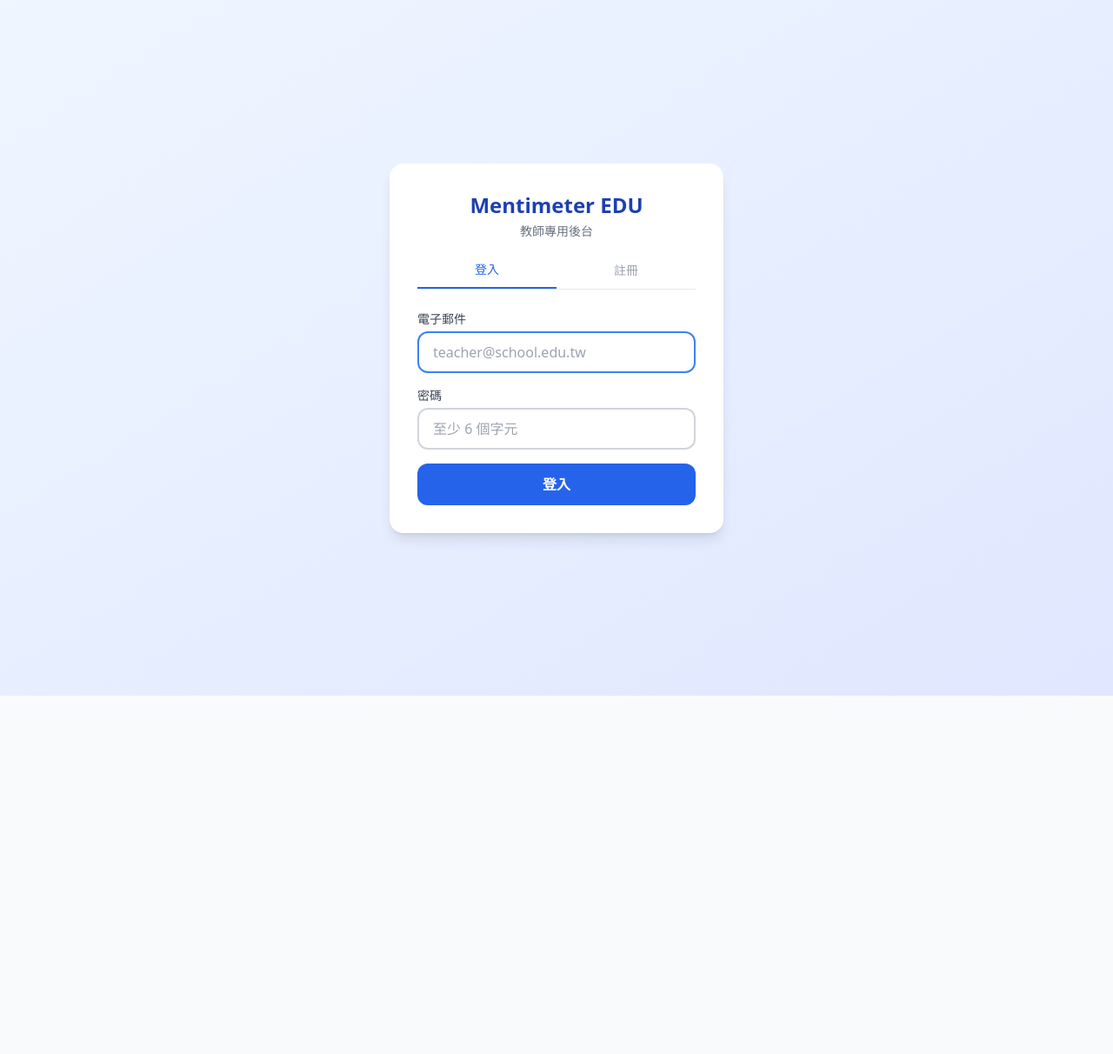
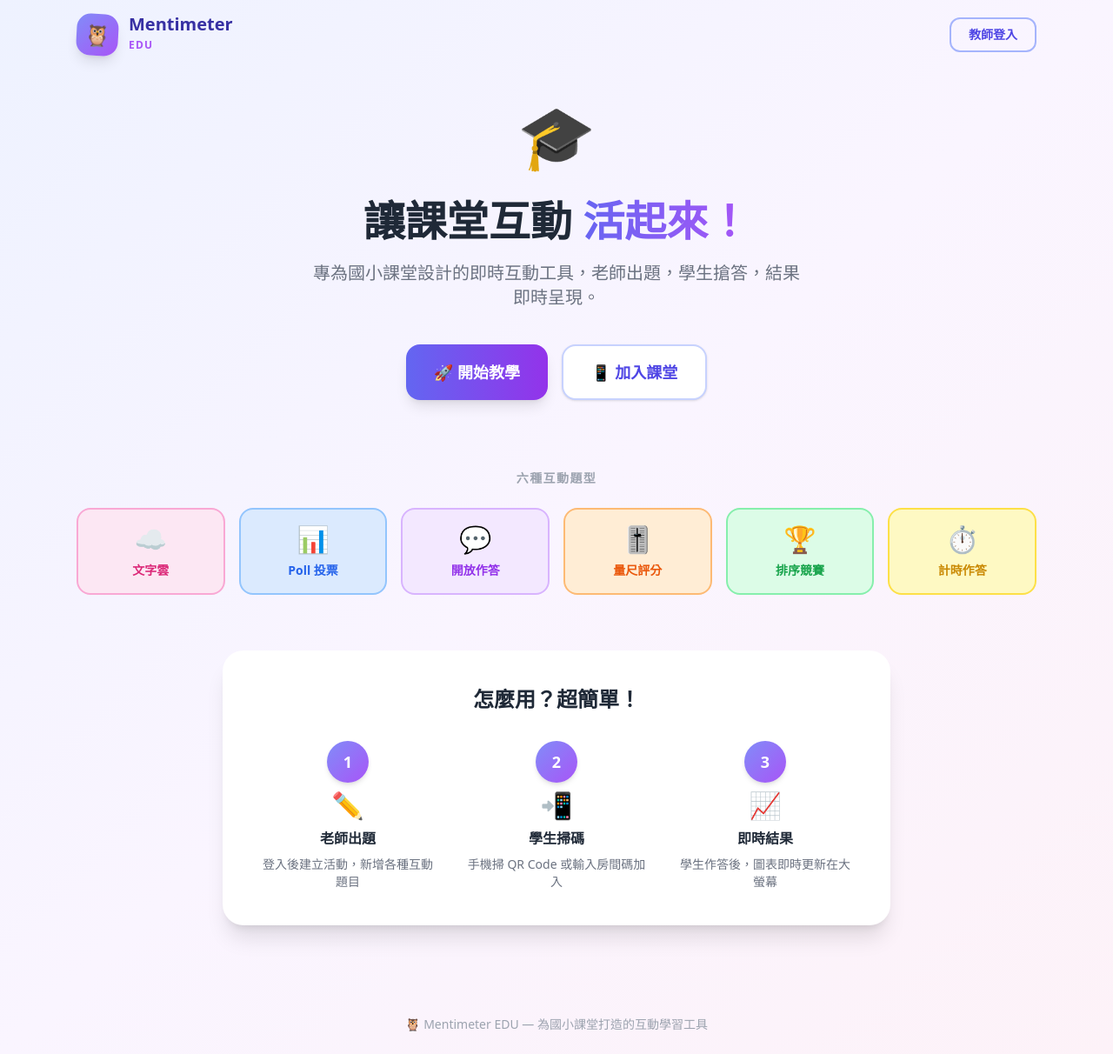
Before and after one commit to prayer168/mentimeter-edu, a React (Vite) app in the folder frontend/: page / in a window 1280 px wide. Before the commit this address led to /login. Shown: the whole page at 87% size. Before the commit the page ends 800 px from the top, so only its background shows below. Built offline with nearby package versions, Linux system fonts and the light colour scheme; no server answers; the HTML template or start-up script is replaced by a standard one.

Commit message:
feat: add cute landing homepage

```diff
--- a/frontend/src/App.tsx
+++ b/frontend/src/App.tsx
@@ -1,6 +1,7 @@
 import { BrowserRouter, Routes, Route, Navigate } from 'react-router-dom'
 import { AuthProvider } from './contexts/AuthContext'
 import ProtectedRoute from './components/ProtectedRoute'
+import HomePage from './pages/HomePage'
 import TeacherLogin from './pages/TeacherLogin'
 import TeacherDashboard from './pages/TeacherDashboard'
 import TeacherPresent from './pages/TeacherPresent'
@@ -13,7 +14,7 @@
     <AuthProvider>
       <BrowserRouter>
         <Routes>
-          <Route path="/" element={<Navigate to="/teacher" replace />} />
+          <Route path="/" element={<HomePage />} />
           <Route path="/login" element={<TeacherLogin />} />
           <Route
             path="/teacher"
--- /dev/null
+++ b/frontend/src/pages/HomePage.tsx
@@ -0,0 +1,109 @@
+import { useNavigate } from 'react-router-dom'
+
+const FEATURES = [
+  { icon: '☁️', label: '文字雲', color: 'bg-pink-100 border-pink-300', text: 'text-pink-600' },
+  { icon: '📊', label: 'Poll 投票', color: 'bg-blue-100 border-blue-300', text: 'text-blue-600' },
+  { icon: '💬', label: '開放作答', color: 'bg-purple-100 border-purple-300', text: 'text-purple-600' },
+  { icon: '🎚️', label: '量尺評分', color: 'bg-orange-100 border-orange-300', text: 'text-orange-600' },
+  { icon: '🏆', label: '排序競賽', color: 'bg-green-100 border-green-300', text: 'text-green-600' },
+  { icon: '⏱️', label: '計時作答', color: 'bg-yellow-100 border-yellow-300', text: 'text-yellow-600' },
+]
+
+export default function HomePage() {
+  const navigate = useNavigate()
+
+  return (
+    <div className="min-h-screen bg-gradient-to-br from-indigo-50 via-purple-50 to-pink-50">
+
+      {/* Header */}
+      <header className="flex items-center justify-between px-6 py-4 max-w-6xl mx-auto">
+        <div className="flex items-center gap-3">
+          {/* Cute Logo */}
+          <div className="w-12 h-12 rounded-2xl bg-gradient-to-br from-indigo-400 to-purple-500 flex items-center justify-center shadow-lg text-2xl rotate-3 hover:rotate-0 transition-transform">
+            🦉
+          </div>
+          <div>
+            <h1 className="text-xl font-extrabold text-indigo-800 leading-none">Mentimeter</h1>
+            <span className="text-xs font-bold text-purple-500 tracking-widest">EDU</span>
+          </div>
+        </div>
+        <button
+          onClick={() => navigate('/login')}
+          className="px-5 py-2 text-sm font-semibold text-indigo-600 border-2 border-indigo-300 rounded-xl hover:bg-indigo-50 transition-colors"
+        >
+          教師登入
+        </button>
+      </header>
+
+      {/* Hero Section */}
+      <main className="max-w-6xl mx-auto px-6 pt-12 pb-20 text-center">
+        <div className="text-7xl mb-6 animate-bounce">🎓</div>
+
+        <h2 className="text-5xl font-extrabold text-gray-800 mb-4 leading-tight">
+          讓課堂互動
+          <span className="bg-gradient-to-r from-indigo-500 to-purple-500 bg-clip-text text-transparent"> 活起來！</span>
+        </h2>
+        <p className="text-xl text-gray-500 mb-10 max-w-xl mx-auto">
+          專為國小課堂設計的即時互動工具，老師出題，學生搶答，結果即時呈現。
+        </p>
+
+        <div className="flex flex-col sm:flex-row gap-4 justify-center mb-20">
+          <button
+            onClick={() => navigate('/teacher')}
+            className="px-8 py-4 bg-gradient-to-r from-indigo-500 to-purple-600 text-white text-lg font-bold rounded-2xl shadow-lg hover:shadow-xl hover:scale-105 transition-all"
+          >
+            🚀 開始教學
+          </button>
+          <button
+            onClick={() => navigate('/join')}
+            className="px-8 py-4 bg-white text-indigo-600 text-lg font-bold rounded-2xl border-2 border-indigo-200 shadow hover:shadow-md hover:scale-105 transition-all"
+          >
+            📱 加入課堂
+          </button>
+        </div>
+
+        {/* Features */}
+        <div className="mb-16">
+          <p className="text-sm font-bold text-gray-400 uppercase tracking-widest mb-6">六種互動題型</p>
+          <div className="grid grid-cols-2 sm:grid-cols-3 lg:grid-cols-6 gap-4">
+            {FEATURES.map(({ icon, label, color, text }) => (
+              <div
+                key={label}
+                className={`${color} border-2 rounded-2xl p-4 flex flex-col items-center gap-2 hover:scale-105 transition-transform cursor-default`}
+              >
+                <span className="text-3xl">{icon}</span>
+                <span className={`text-sm font-bold ${text}`}>{label}</span>
+              </div>
+            ))}
+          </div>
+        </div>
+
+        {/* How It Works */}
+        <div className="bg-white rounded-3xl shadow-xl p-10 max-w-3xl mx-auto">
+          <h3 className="text-2xl font-extrabold text-gray-800 mb-8">怎麼用？超簡單！</h3>
+          <div className="grid grid-cols-1 sm:grid-cols-3 gap-8">
+            {[
+              { step: '1', icon: '✏️', title: '老師出題', desc: '登入後建立活動，新增各種互動題目' },
+              { step: '2', icon: '📲', title: '學生掃碼', desc: '手機掃 QR Code 或輸入房間碼加入' },
+              { step: '3', icon: '📈', title: '即時結果', desc: '學生作答後，圖表即時更新在大螢幕' },
+            ].map(({ step, icon, title, desc }) => (
+              <div key={step} className="flex flex-col items-center text-center gap-2">
+                <div className="w-12 h-12 rounded-full bg-gradient-to-br from-indigo-400 to-purple-500 text-white font-extrabold text-lg flex items-center justify-center shadow-md">
+                  {step}
+                </div>
+                <div className="text-3xl">{icon}</div>
+                <p className="font-bold text-gray-800">{title}</p>
+                <p className="text-sm text-gray-500">{desc}</p>
+              </div>
+            ))}
+          </div>
+        </div>
+      </main>
+
+      {/* Footer */}
+      <footer className="text-center py-6 text-sm text-gray-400">
+        🦉 Mentimeter EDU — 為國小課堂打造的互動學習工具
+      </footer>
+    </div>
+  )
+}
```
